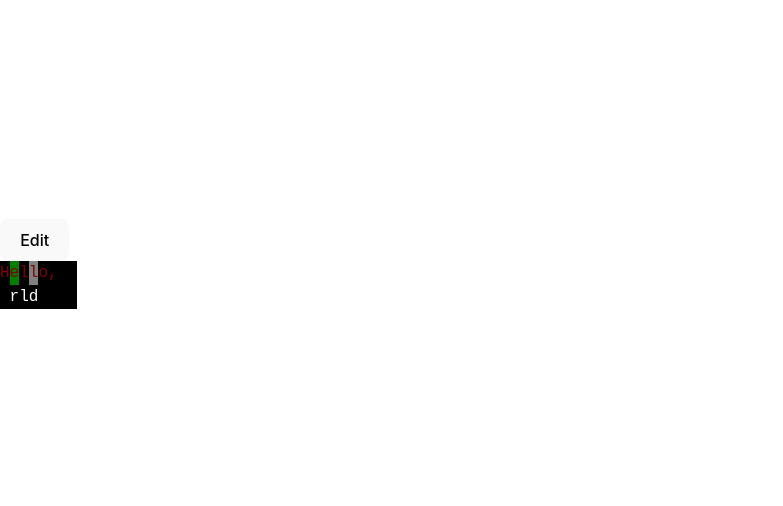
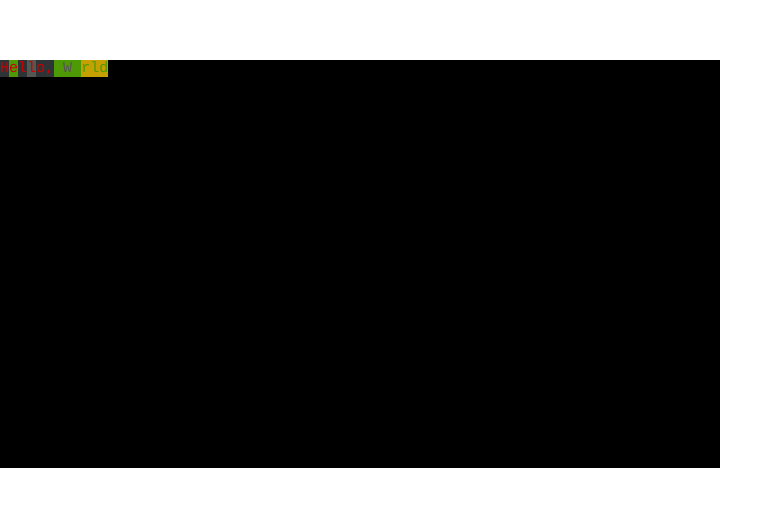
Before and after one commit to adiron/termpencil, a React (Vite) app: page / in a window 1280 px wide. Shown: the part 136-642 px from the top of the page, without its empty margins (0-783 px from the left). Built offline with nearby package versions, Linux system fonts and the light colour scheme.

Commit message:
Created the XTerm renderer

```diff
--- a/package.json
+++ b/package.json
@@ -10,6 +10,7 @@
     "preview": "vite preview"
   },
   "dependencies": {
+    "@xterm/xterm": "^5.5.0",
     "react": "^18.2.0",
     "react-dom": "^18.2.0"
   },
--- a/src/App.tsx
+++ b/src/App.tsx
@@ -1,22 +1,24 @@
-import BufferSpanRenderer from './BufferSpanRenderer'
+// import BufferSpanRenderer from './BufferSpanRenderer'
 import './App.css'
 import { useState } from 'react';
 import { Buffer } from './Buffer';
+import XTermRenderer from './XTermRenderer';
 
 function App() {
   const [buffer, setBuffer] = useState<Buffer>({
     mode: "fixed",
-    bgColor: [0, 2, 0, 8, 0, 0, 0, 0, 0],
-    fgColor: [1, 1, 1, 1, 1, 1, 0, 0, 0],
+    bgColor: [0, 2, 0, 8, 0, 0, 2, 2, 2, 3],
+    fgColor: [1, 1, 1, 1, 1, 1, 0, 8, 2],
     charData: ["H", "e", "l", "l", "o", ",", " ", "W", "o", "r", "l", "d"],
     width: 8,
   });
   return (
     <div id="term">
-      <BufferSpanRenderer
+      {/* <BufferSpanRenderer
         buffer={buffer}
         onChange={(newBuffer) => setBuffer(newBuffer)}
-      />
+      /> */}
+      <XTermRenderer buffer={buffer} />
     </div>
   )
 }
--- a/src/Buffer.ts
+++ b/src/Buffer.ts
@@ -54,3 +54,29 @@ export function setBufferChar(
 ): Buffer {
     return setBufferRange(buffer, index, [char], [fgColor], [bgColor]);
 }
+
+export function bufferToEscapeSequence(buffer: Buffer): string {
+    // Convert a buffer to an ANSI escape sequence readable by xterm.js
+    let escapeSequence = "";
+    let currentFgColor = -1;
+    let currentBgColor = -1;
+    for (let i = 0; i < buffer.charData.length; i++) {
+        if (buffer.fgColor[i] !== currentFgColor) {
+            const fgColor = buffer.fgColor[i];
+            if (typeof fgColor === "number") {
+                escapeSequence += `\x1b[38;5;${buffer.fgColor[i]}m`;
+                currentFgColor = buffer.fgColor[i];
+            }
+        }
+        if (buffer.bgColor[i] !== currentBgColor) {
+            const bgColor = buffer.bgColor[i];
+            if (typeof bgColor === "number") {
+                escapeSequence += `\x1b[48;5;${buffer.bgColor[i]}m`;
+                currentBgColor = buffer.bgColor[i];
+            }
+        }
+        escapeSequence += buffer.charData[i];
+    }
+
+    return escapeSequence;
+}
--- a/src/BufferSpanRenderer.module.css
+++ /dev/null
@@ -1,10 +0,0 @@
-.cell {
-    display: inline-block;
-    width: 1ch;
-}
-
-.term {
-    font-family: "Roboto Mono", monospace;
-    background-color: var(--c-0);
-    color: var(--c-15);
-}
--- a/src/BufferSpanRenderer.tsx
+++ /dev/null
@@ -1,175 +0,0 @@
-import { useState, useEffect, useRef } from "react";
-import { Buffer, extendBuffer, setBufferChar } from "./Buffer";
-import { chunkArray } from "./utils";
-import styles from "./BufferSpanRenderer.module.css";
-
-export default function BufferSpanRenderer({
-    buffer,
-    onChange,
-}: {
-    buffer: Buffer,
-    onChange: (buffer: Buffer) => void,
-}) {
-    // Uses react to render a buffer to a bunch of <span> elements, taking into
-    // account background and foreground colors
-
-    const [editing, setEditing] = useState(false);
-    const [editIndex, setEditIndex] = useState(-1);
-
-    const advance = () => {
-        if (!editing) { return }
-        if (editIndex >= buffer.charData.length - 1) {
-            onChange(
-                extendBuffer(buffer, editIndex - buffer.charData.length)
-            )
-        }
-        if (editIndex < buffer.charData.length - 1) {
-            setEditIndex(editIndex + 1);
-        }
-    }
-
-    useEffect(() => {
-        if (!editing) {
-            setEditIndex(-1);
-        }
-    }, [editing]);
-
-    // Bind arrow keys to editIndex
-    useEffect(() => {
-        if (!editing) {
-            return;
-        }
-
-        const onKeyDown = (e: KeyboardEvent) => {
-            if (e.key === "ArrowLeft") {
-                setEditIndex((i) => Math.max(i - 1, 0));
-                e.preventDefault();
-            } else if (e.key === "ArrowRight") {
-                setEditIndex((i) => Math.min(i + 1, buffer.charData.length - 1));
-                e.preventDefault();
-            }
-        };
-
-        window.addEventListener("keydown", onKeyDown);
-        return () => {
-            window.removeEventListener("keydown", onKeyDown);
-        };
-    }, [editing, buffer.charData.length]);
-
-    const cells = buffer.charData.map((char, i) => {
-        const fg = buffer.fgColor[i];
-        const bg = buffer.bgColor[i];
-
-        if (!editing) {
-            return <StaticCell
-                key={i}
-                char={char}
-                fg={fg}
-                bg={bg}
-            />;
-        }
-
-        return <EditableCell
-            key={i}
-            char={char}
-            fg={fg}
-            bg={bg}
-            selected={editIndex === i}
-            onClick={() => {
-                setEditIndex(i);
-            }}
-            onChange={(value) => {
-                // buffer.charData[i] = value;
-                onChange(
-                    setBufferChar(buffer, i, value, fg, bg)
-                )
-                advance();
-            }}
-        />;
-
-    });
-
-    // Chunk the array into rows if width is defined
-    const rows = buffer.width ? chunkArray(cells, buffer.width) : [cells];
-
-    return <div>
-        <button onClick={() => setEditing(!editing)}>
-            {editing ? "Stop editing" : "Edit"}
-        </button>
-        <div className={styles.term}>
-            {rows.map((row, i) => <div key={i}>{row}</div>)}
-        </div>
-    </div>
-}
-
-function StaticCell({
-    char,
-    fg,
-    bg,
-}: {
-    char: string,
-    fg: number,
-    bg: number,
-}) {
-    return <span className={styles.cell} style={{
-        color: `var(--c-${fg})`,
-        backgroundColor: `var(--c-${bg})`,
-    }}>{char}</span>;
-}
-
-function EditableCell({
-    char,
-    fg,
-    bg,
-    selected,
-    onClick,
-    onChange,
-}: {
-    char: string,
-    fg: number,
-    bg: number,
-    selected: boolean,
-    onClick: () => void,
-    onChange: (value: string) => void,
-}) {
-    // Focus on the internal span when selected
-    const ref = useRef<HTMLSpanElement>(null);
-    useEffect(() => {
-        if (selected && ref.current) {
-            window.getSelection()?.selectAllChildren(ref.current);
-        }
-    }, [selected]);
-
-    // Detect changes using MutationObserver
-    useEffect(() => {
-        if (!selected || !ref.current) {
-            return;
-        }
-        const observer = new MutationObserver(() => {
-            // Handle changes here
-            const text = ref.current?.innerText;
-            if (text) {
-                onChange(ref.current?.innerText)
-            }
-        });
-        const config = { characterData: true, subtree: true };
-        observer.observe(ref.current, config);
-        return () => {
-            observer.disconnect();
-        };
-    }, [selected, onChange]);
-
-    return <span
-        className={styles.cell}
-        style={{
-            color: `var(--c-${fg})`,
-            backgroundColor: `var(--c-${bg})`,
-            opacity: selected ? 1 : 0.5,
-            outline: selected ? "2px solid white" : "none",
-        }}
-        onClick={() => onClick()}
-        contentEditable={true}
-        suppressContentEditableWarning={true}
-        ref={ref}
-    >{char}</span>;
-}
--- /dev/null
+++ b/src/XTermRenderer.tsx
@@ -0,0 +1,41 @@
+import { Terminal } from '@xterm/xterm';
+import "@xterm/xterm/css/xterm.css";
+import { Buffer, bufferToEscapeSequence } from './Buffer';
+import { useEffect, useRef, useState } from 'react';
+
+function XTermRenderer({
+    buffer,
+}: {
+    buffer: Buffer,
+}) {
+    const xterm = useRef<HTMLDivElement>(null);
+    const [terminalObject, setTerminalObject] = useState<Terminal | null>(null);
+
+    useEffect(() => {
+        const term = new Terminal();
+        setTerminalObject(term);
+        if (!xterm.current) {
+            console.log("no xterm")
+            return;
+        }
+        term.open(xterm.current);
+        return () => {
+            term.dispose();
+        }
+    }, [xterm]);
+
+    useEffect(() => {
+        if (!terminalObject) {
+            return;
+        }
+        terminalObject.clear();
+        terminalObject.write(bufferToEscapeSequence(buffer));
+    }, [buffer, terminalObject]);
+
+    return (
+        <div id="xterm" ref={xterm}>
+        </div>
+    )
+}
+
+export default XTermRenderer
```
Also changed, not shown: 1 other file (tests, documents, lock files or other folders).
